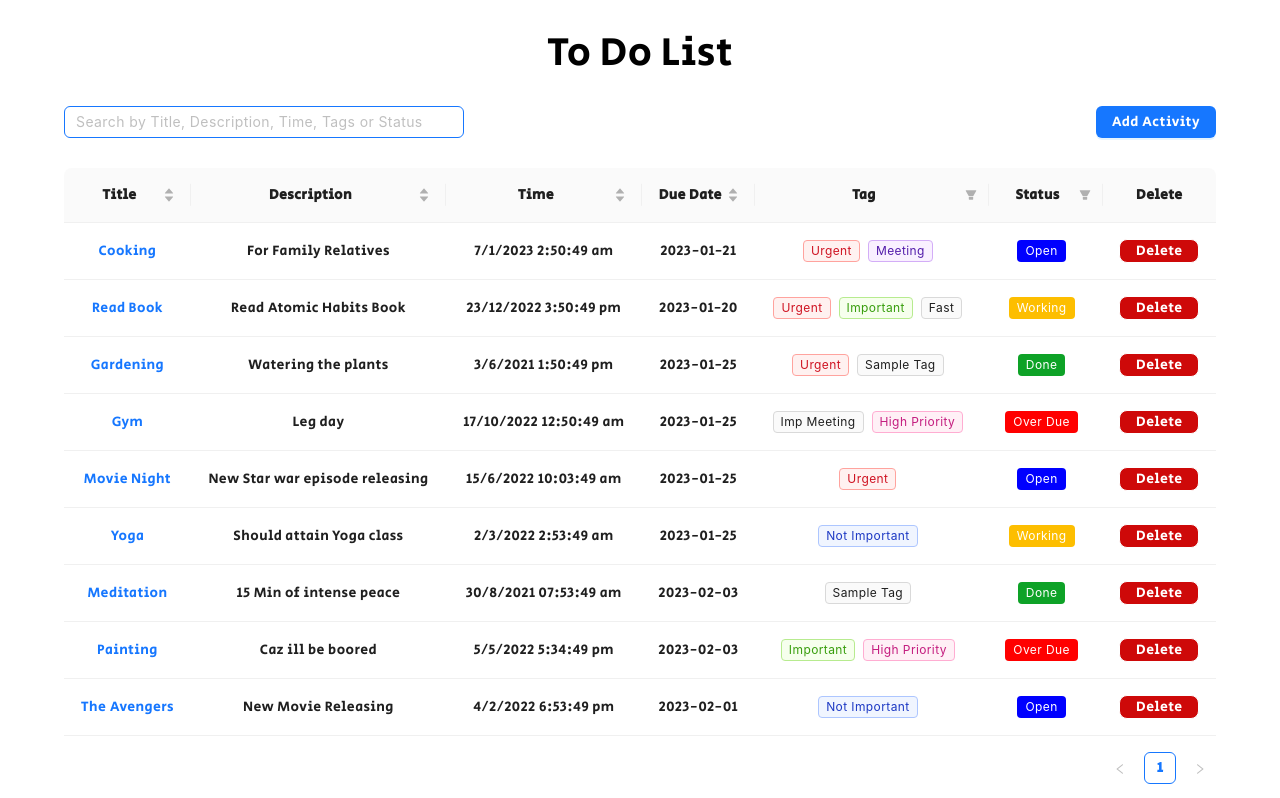
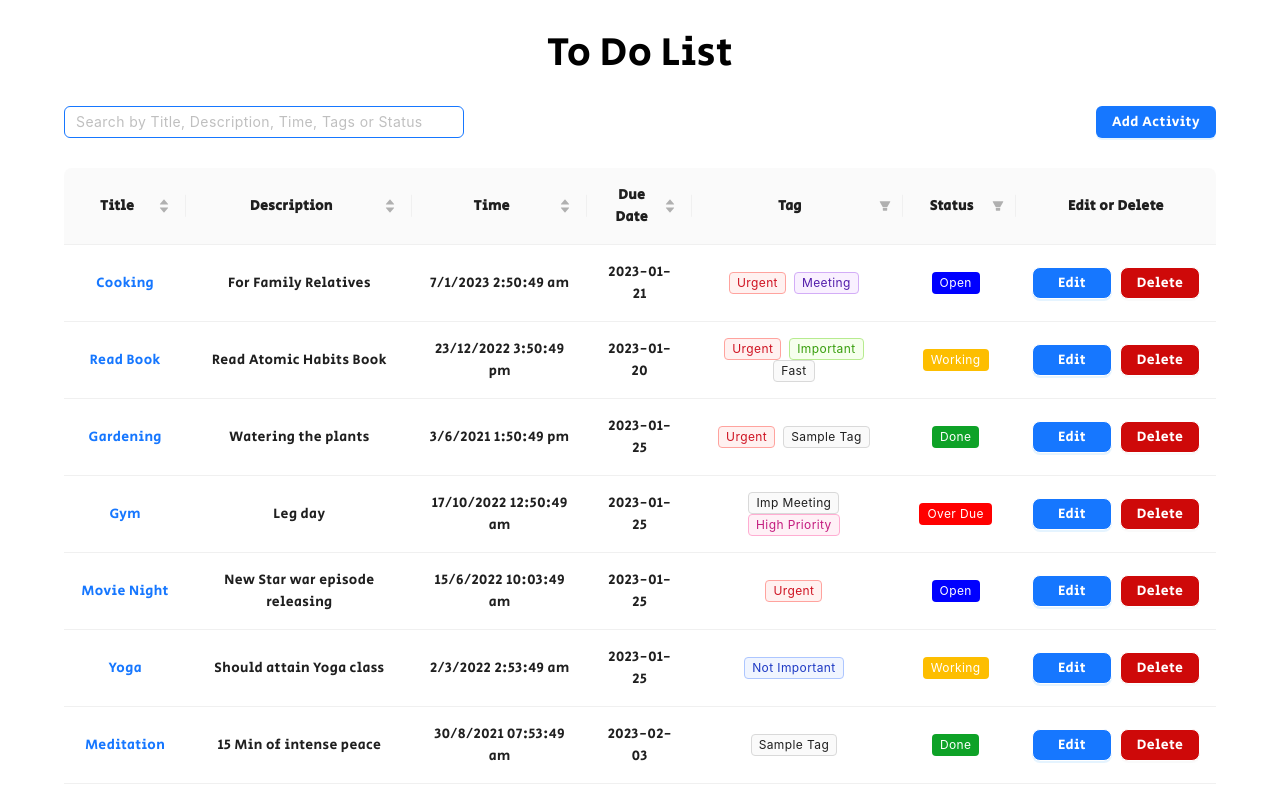
Before and after one commit to Varunvaru524/To-Do-List, a React (Create React App) app: page /table in a window 1280 px wide. Shown: the top 798 px of the page. Built offline with nearby package versions, Linux system fonts and the light colour scheme.

Commit message:
Added edit button

```diff
--- a/src/Components/TableComponent/Table.css
+++ b/src/Components/TableComponent/Table.css
@@ -16,7 +16,7 @@ header{
     justify-content: space-between;
     padding-bottom: 30px;
 }
-.toolBar a{
+.toolBar a,.edit a,.delete span{
     color: white;
 }
 .toolBar input{
@@ -33,3 +33,11 @@ header{
 tr,th div {
     text-align: center;
 }
+.edit{
+    background-color: var(--blue);
+    color: white;
+    border: 1px solid;
+    border-radius: 8px;
+    width: 80px;
+    cursor: pointer;
+}
--- a/src/Components/TableComponent/Table.jsx
+++ b/src/Components/TableComponent/Table.jsx
@@ -1,5 +1,5 @@
 import React, { Component } from 'react';
-import {Table, Button,Input,Tag,message,Popconfirm} from 'antd'
+import {Table, Button,Input,Tag,message,Popconfirm,Space} from 'antd'
 import {Link} from 'react-router-dom'
 import { getActivities,deleteActivity } from "../../Assets/BackendService";
 import './Table.css'
@@ -92,7 +92,7 @@ class TheTable extends Component {
                 }
             },
             {
-                title:<div>Delete</div>,
+                title:<div>Edit or Delete</div>,
                 dataIndex:'delete',
                 key:7
             }
@@ -133,7 +133,16 @@ class TheTable extends Component {
                 dueDate:data.dueDate,
                 tags:tagsRendered,
                 key:data._id,
-                delete: <Popconfirm onConfirm={()=>this.handleDelete(data)} title='Delete this Activity' description="Are you sure to delete this task?" okText="Yes" cancelText="No"><button className='delete'>Delete</button></Popconfirm>
+                delete: (
+                    <Space>
+                        <Link to={'/table'+'/'+data._id}>
+                            <Button type='primary' className='edit'>Edit</Button>
+                        </Link>
+                        <Popconfirm onConfirm={()=>this.handleDelete(data)} title='Delete this Activity' description="Are you sure to delete this task?" okText="Yes" cancelText="No">
+                            <Button className='delete'>Delete</Button>
+                        </Popconfirm>
+                    </Space>
+                )
             }
         })
         this.setState({tableData:updatedTableData, searchData:updatedTableData})
```
Also changed, not shown: src/Components/Activity/ActivityClass.css (line endings or trailing spaces).
